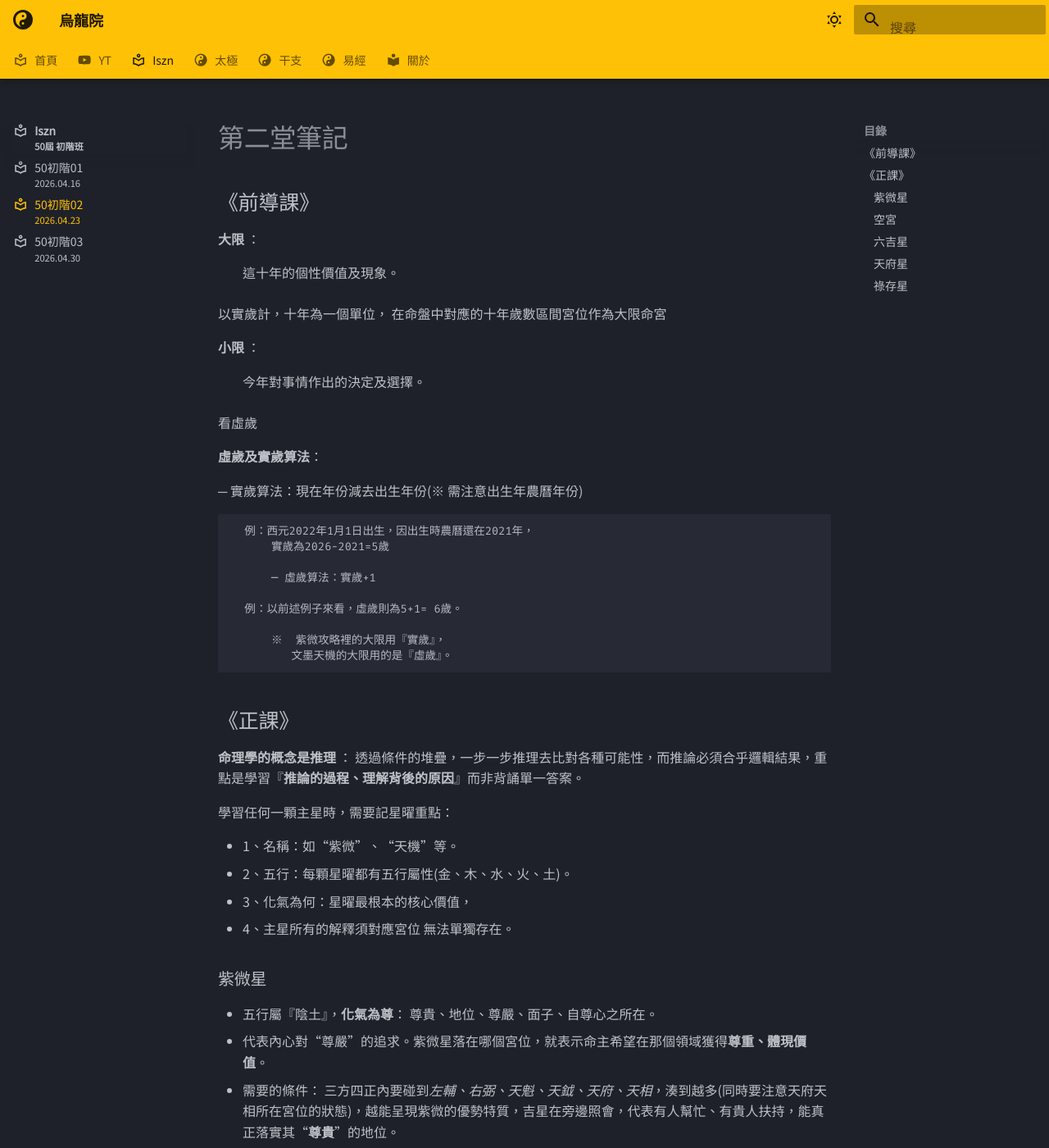
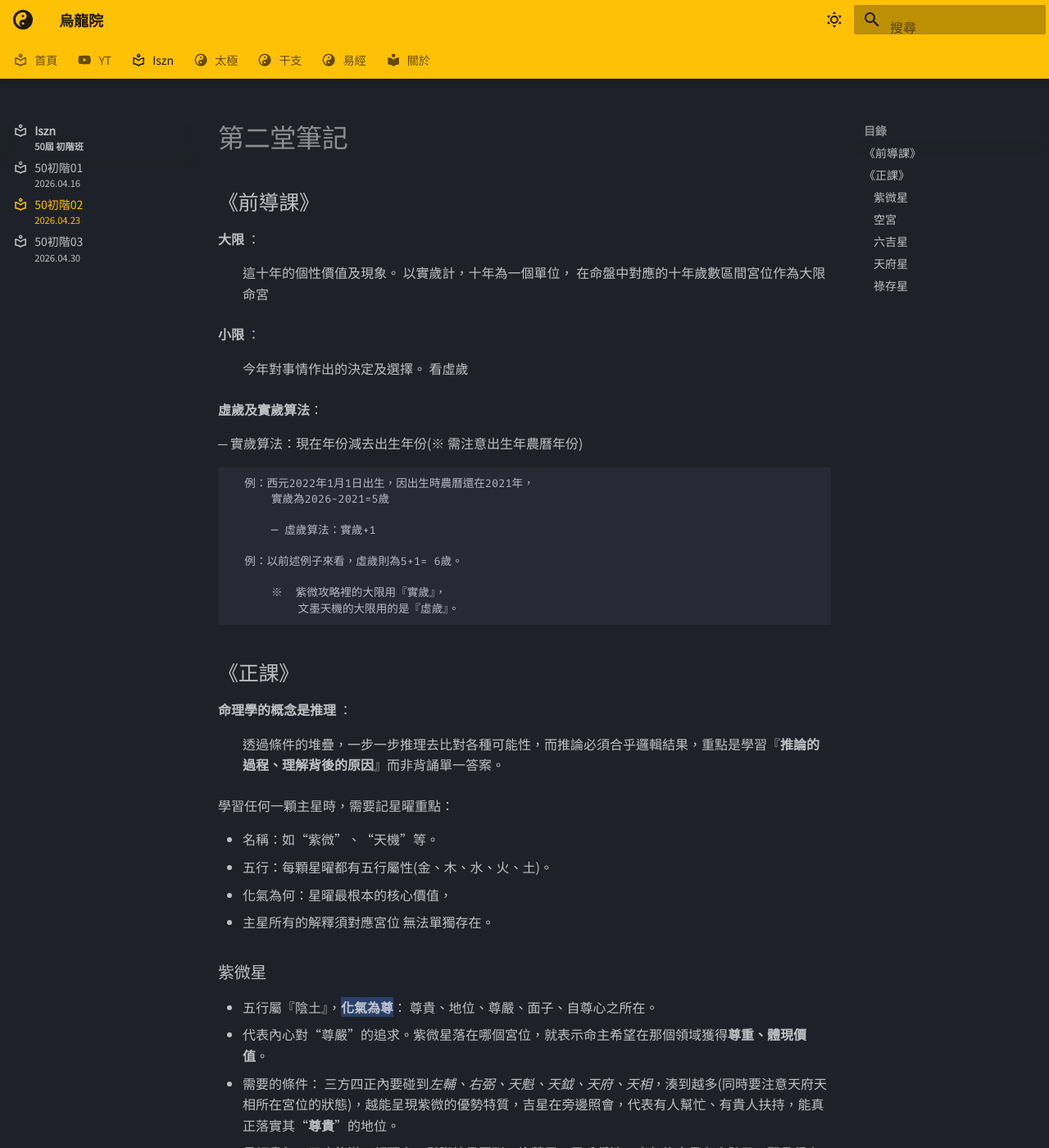
Before and after one commit to oolongyuan/oolongyuan.github.io, an MkDocs documentation site: the page built from docs/iszn/class_02.md, in a window 1280 px wide and 1400 px high. Shown: the whole window at 82% size. Built offline with MkDocs 1.6.1 and Material for MkDocs 9.7.7, drawn with Linux system fonts in a browser that asks for light colours; some web fonts are replaced.

Commit message:
formatted with highlight and underline

````diff
--- a/docs/iszn/class_02.md
+++ b/docs/iszn/class_02.md
@@ -11,12 +11,10 @@ subtitle: 2026.04.23
 
 **大限** ：
 :  這十年的個性價值及現象。
-
    以實歲計，十年為一個單位，  在命盤中對應的十年歲數區間宮位作為大限命宮
 
 **小限** ：
 :  今年對事情作出的決定及選擇。
-
    看虛歲
 
 **虛歲及實歲算法**：
@@ -32,23 +30,24 @@ subtitle: 2026.04.23
   例：以前述例子來看，虛歲則為5+1= 6歲。
 
       ※  紫微攻略裡的大限用『實歲』，
-         文墨天機的大限用的是『虛歲』。
+          文墨天機的大限用的是『虛歲』。
 ```
 
 ## 《正課》
 
-**命理學的概念是推理** ：  透過條件的堆疊，一步一步推理去比對各種可能性，而推論必須合乎邏輯結果，重點是學習『**推論的過程、理解背後的原因**』而非背誦單一答案。
+**命理學的概念是推理** ：
+:  透過條件的堆疊，一步一步推理去比對各種可能性，而推論必須合乎邏輯結果，重點是學習『**推論的過程、理解背後的原因**』而非背誦單一答案。
 
 學習任何一顆主星時，需要記星曜重點：
 
- - 1、名稱：如“紫微”、“天機”等。
- - 2、五行：每顆星曜都有五行屬性(金、木、水、火、土)。
- - 3、化氣為何：星曜最根本的核心價值，
- - 4、主星所有的解釋須對應宮位 無法單獨存在。
+ - 名稱：如“紫微”、“天機”等。
+ - 五行：每顆星曜都有五行屬性(金、木、水、火、土)。
+ - 化氣為何：星曜最根本的核心價值，
+ - 主星所有的解釋須對應宮位 無法單獨存在。
 
 ### 紫微星
 
- - 五行屬『陰土』，**化氣為尊**： 尊貴、地位、尊嚴、面子、自尊心之所在。
+ - 五行屬『陰土』，==**化氣為尊**==： 尊貴、地位、尊嚴、面子、自尊心之所在。
  - 代表內心對“尊嚴”的追求。紫微星落在哪個宮位，就表示命主希望在那個領域獲得**尊重、體現價值**。
  - 需要的條件： 三方四正內要碰到*左輔、右弼、天魁、天鉞、天府、天相*，湊到越多(同時要注意天府天相所在宮位的狀態)，越能呈現紫微的優勢特質，吉星在旁邊照會，代表有人幫忙、有貴人扶持，能真正落實其“**尊貴**”的地位。
  - 長相貴氣，天庭飽滿，額頭高，髮際線呈圓形，柳葉眉、眉毛偏淡，中年後容易有小肚子，顴骨偏高但不突出，易有法令紋。
@@ -97,7 +96,7 @@ subtitle: 2026.04.23
 
 ### 天府星
 
- - 五行屬『陽土』，**化氣為權**。
+ - 五行屬『陽土』，==**化氣為權**==。
  - 務實且有謀略 ，同時是紫微斗數中的『財星』和『福星』，可以**化煞為用**(煞星不會不見，是被天府拿來使用)，但三方四正之內不可以超過兩顆煞星。
  - 天府*需要*祿存星，同宮才算（或與化祿之主星同宮）才能真正累積財富。
  - 和紫微星呈對角線排列組合。
````
Also changed, not shown: docs/iszn/class_03.md (+5 -5 lines).
